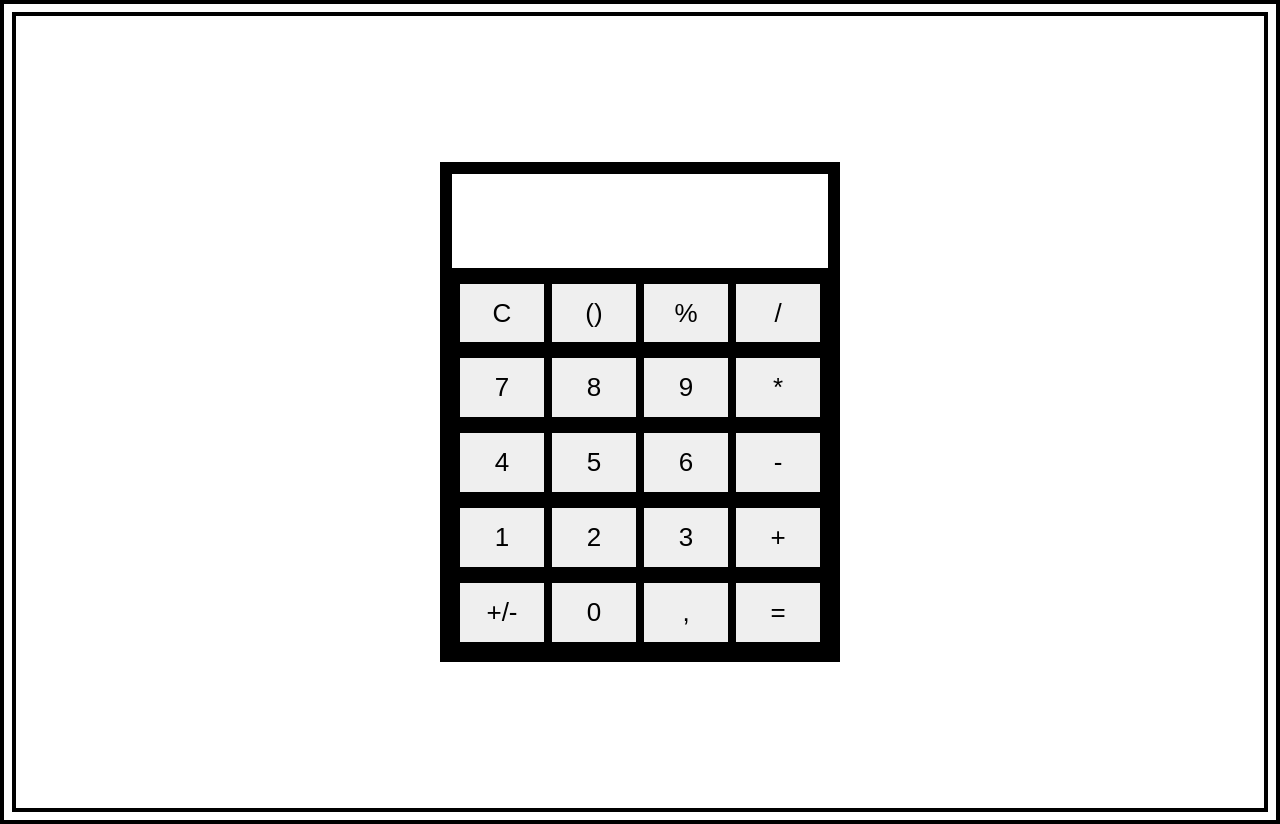
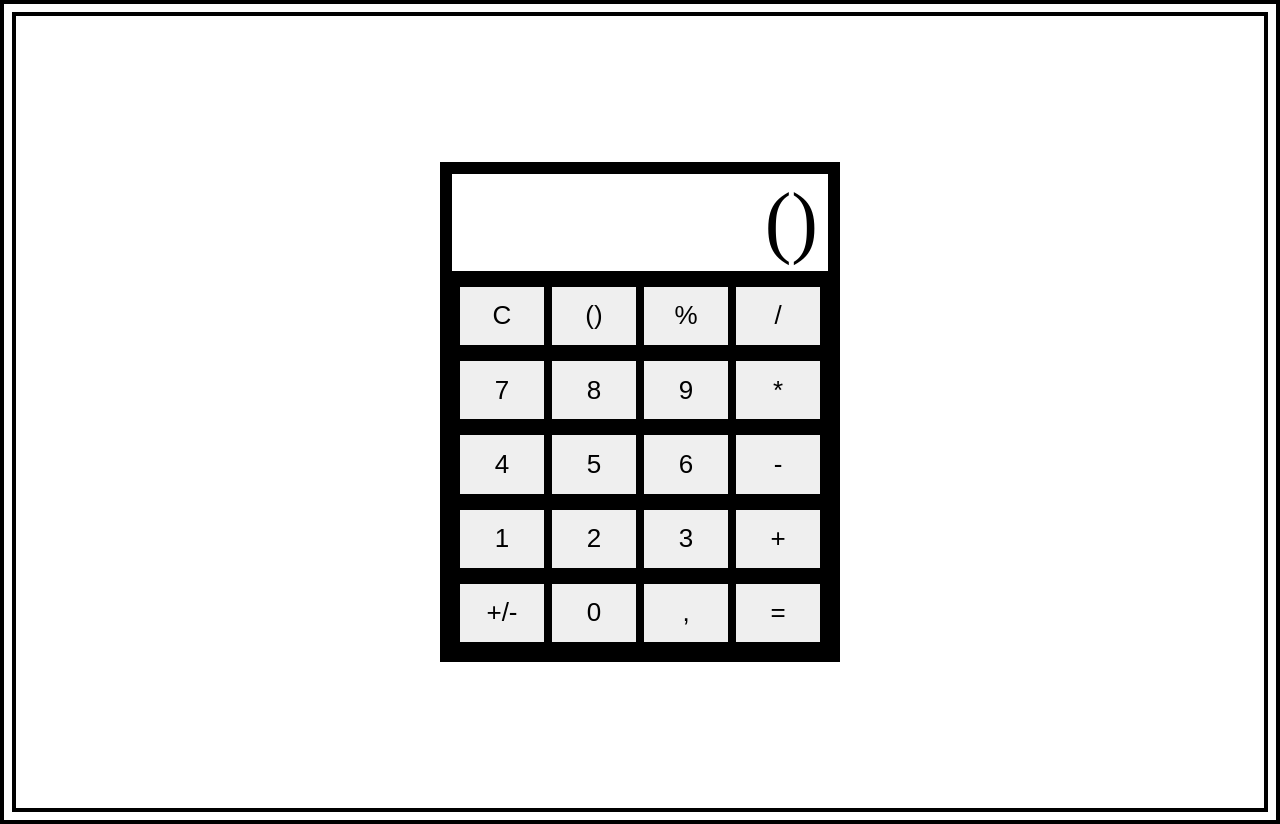
Before and after one commit to MBChB-Dev/odin-calculator, a plain HTML site: page index.html in a window 1280 px wide. Both pictures are taken after a click on the button "()". Drawn offline with Linux system fonts and the light colour scheme.

Commit message:
Add click even listeners for buttons

```diff
--- a/scripts.js
+++ b/scripts.js
@@ -32,6 +32,7 @@ function operate(operator, a, b) {
 // Add a “clear” button.
 
 const keypad = document.querySelector(".keypad");
+const display = document.querySelector(".display");
 
 const buttonLabels = [
     "C", "()", "%", "/",
@@ -52,6 +53,9 @@ for (let i = 0; i < 5; i++) {
         const key = document.createElement("button");
         key.classList.add("button", `key-${buttonLabels[buttonIndex]}`);
         key.textContent = buttonLabels[buttonIndex];
+        key.addEventListener("click", (e) => {
+            display.textContent = e.target.textContent;
+        })
         row.appendChild(key);
 
         buttonIndex++;
--- a/styles.css
+++ b/styles.css
@@ -25,6 +25,10 @@ body {
 
 .display {
     flex: 1;
+    font-size: 80px;
+    text-align: right;
+    padding: 2px 10px;
+
 }
 
 .keypad {
```
